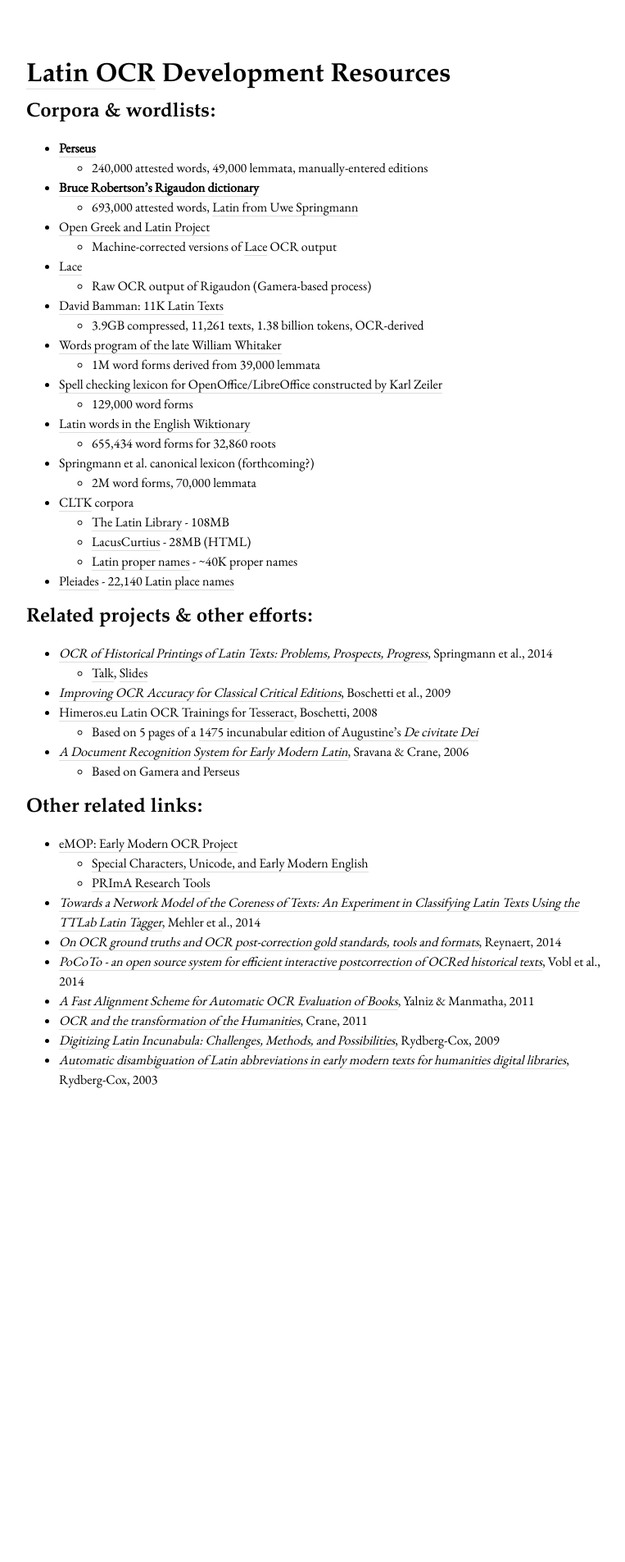
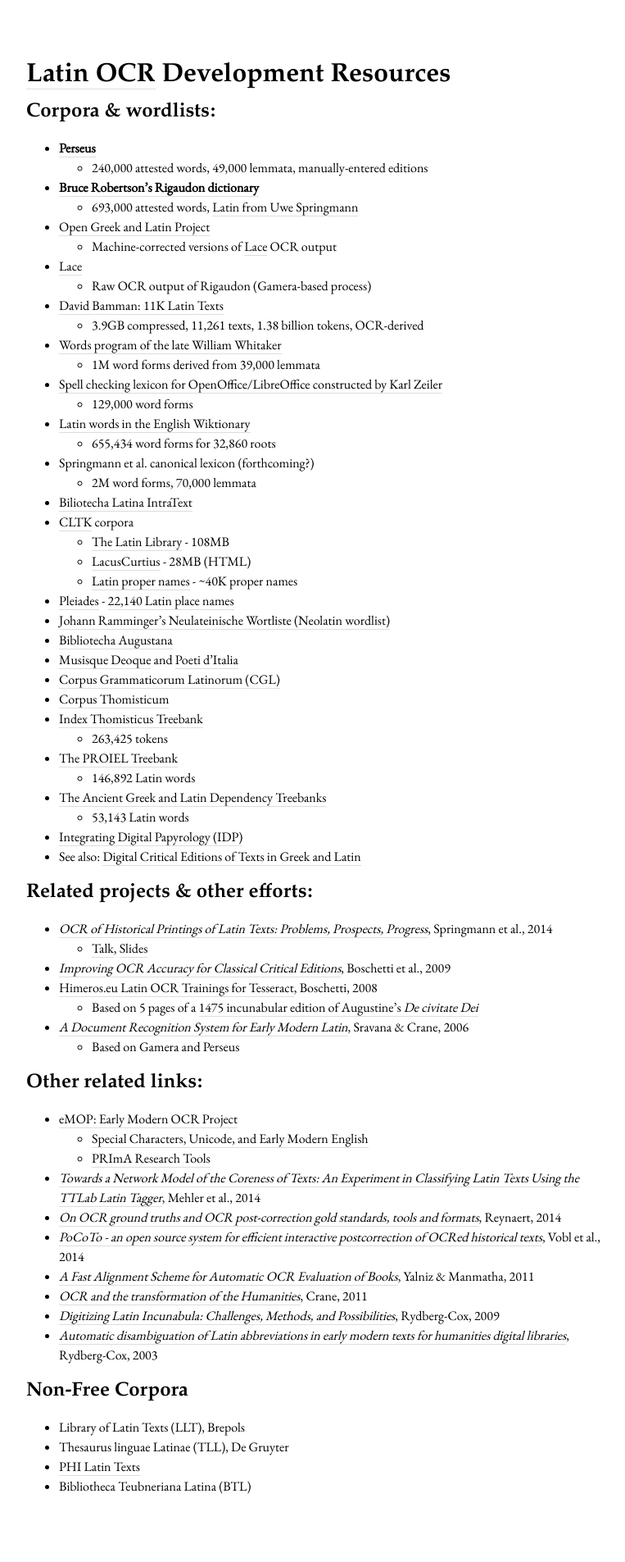
Before and after one commit to ryanfb/latinocr, a Jekyll site: the page built from resources.md, in a window 1280 px wide. Shown: the whole page at 82% size, without its empty margins (248-1011 px from the left). Built offline with Jekyll 4.4.1, drawn with Linux system fonts in a browser that asks for light colours; before the commit the page ends 1409 px from its top, so only the background shows below that.

Commit message:
Add several resources

```diff
--- a/resources.md
+++ b/resources.md
@@ -24,11 +24,25 @@
    * 655,434 word forms for 32,860 roots
  * Springmann et al. canonical lexicon (forthcoming?)
    * 2M word forms, 70,000 lemmata
+ * [Biliotecha Latina IntraText](http://www.intratext.com/LATINA/)
  * [CLTK](https://github.com/kylepjohnson/cltk) corpora
    * [The Latin Library](https://github.com/cltk/latin_corpus_latin_library) - 108MB
    * [LacusCurtius](https://github.com/cltk/latin_corpus_lacus_curtius) - 28MB (HTML)
    * [Latin proper names](https://github.com/cltk/latin_proper_names) - ~40K proper names
  * [Pleiades](http://pleiades.stoa.org/) - [22,140 Latin place names](https://github.com/ryanfb/latinocr-lattraining/commit/29b71a03840080e1fc679a8c992001257dcf2a73)
+ * [Johann Ramminger's Neulateinische Wortliste (Neolatin wordlist)](http://www.neulatein.de/)
+ * [Bibliotecha Augustana](http://www.hs-augsburg.de/~harsch/augustana.html#la)
+ * [Musisque Deoque](http://www.mqdq.it/mqdq/home.jsp?lingua=en) and [Poeti d'Italia](http://www.mqdq.it/mqdq/poetiditalia/home.jsp?lingua=en)
+ * [Corpus Grammaticorum Latinorum (CGL)](http://kaali.linguist.jussieu.fr/CGL/text.jsp)
+ * [Corpus Thomisticum](http://www.corpusthomisticum.org/)
+ * [Index Thomisticus Treebank](http://itreebank.marginalia.it/)
+   * 263,425 tokens
+ * [The PROIEL Treebank](https://github.com/proiel/proiel-treebank)
+   * 146,892 Latin words
+ * [The Ancient Greek and Latin Dependency Treebanks](http://nlp.perseus.tufts.edu/syntax/treebank/latin.html)
+   * 53,143 Latin words
+ * [Integrating Digital Papyrology (IDP)](https://github.com/papyri/idp.data)
+ * See also: [Digital Critical Editions of Texts in Greek and Latin](https://wiki.digitalclassicist.org/Digital_Critical_Editions_of_Texts_in_Greek_and_Latin)
 
 ## Related projects & other efforts:
 
@@ -52,3 +66,10 @@
  * [*OCR and the transformation of the Humanities*](https://impactocr.wordpress.com/2011/10/25/keynote-ocr-and-the-transformation-of-the-humanities-2/), Crane, 2011
  * [*Digitizing Latin Incunabula: Challenges, Methods, and Possibilities*](http://digitalhumanities.org/dhq/vol/3/1/000027/000027.html), Rydberg-Cox, 2009
  * [*Automatic disambiguation of Latin abbreviations in early modern texts for humanities digital libraries*](http://dl.acm.org/citation.cfm?id=827207), Rydberg-Cox, 2003
+
+## Non-Free Corpora
+
+ * Library of Latin Texts (LLT), Brepols
+ * Thesaurus linguae Latinae (TLL), De Gruyter
+ * [PHI Latin Texts](http://latin.packhum.org/)
+ * Bibliotheca Teubneriana Latina (BTL)
```
